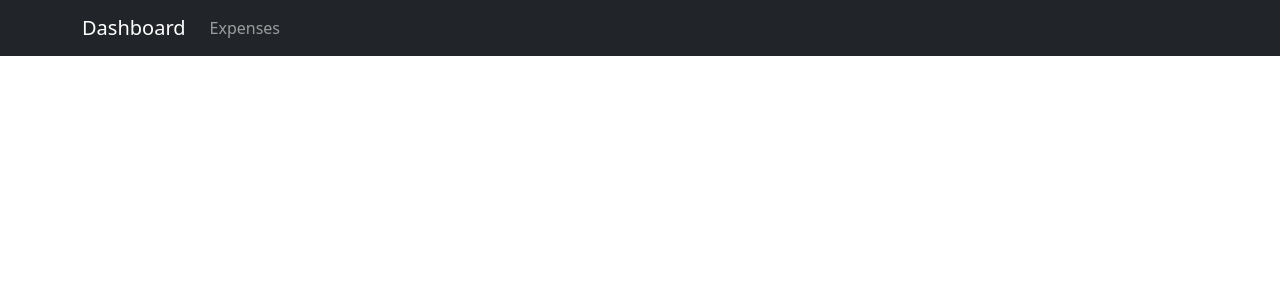
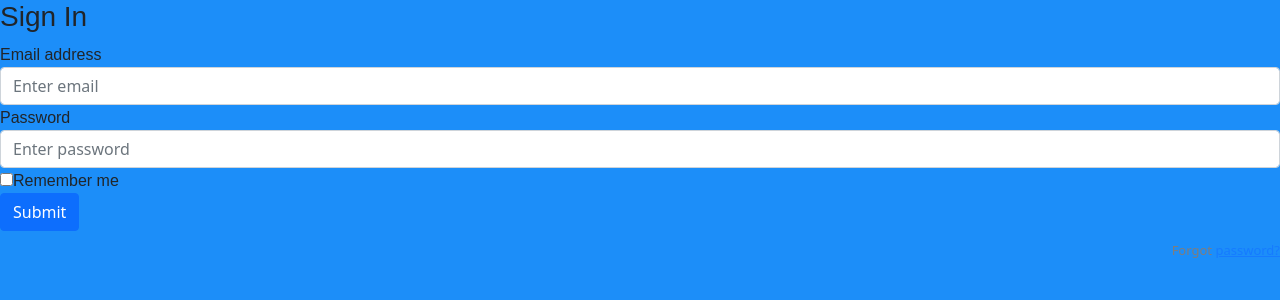
Before and after one commit to praveshcj/monthly_budget, a React (Create React App) app: page /login in a window 1280 px wide. Shown: the top 300 px of the page. Built offline with nearby package versions, Linux system fonts and the light colour scheme.

Commit message:
Added Basic Login Features

```diff
--- a/src/App.js
+++ b/src/App.js
@@ -3,9 +3,18 @@
 import Expenses from './components/Expenses/Expenses';
 import {Navbar, Nav, Container} from 'react-bootstrap';
 import { BrowserRouter as Router, Switch, Route } from 'react-router-dom';
+import LoginSignUp from './components/LoginSignUp/loginsignup';
+// import { AppContext } from './context/AppContext';
+import { Redirect } from 'react-router';
 
+class MoneyManager extends React.Component{
+  state={
+    isAuth: false,
+    username: ""
+  }
 
-const App = () => {
+	render(){
+    if (this.state.isAuth){
       return (
       <Router>
           <Navbar bg="dark" variant="dark">
@@ -18,9 +27,23 @@
         </Navbar>
       <Switch>
         <Route path='/expenses' component={Expenses}/>
+        <Route path='/login' component={LoginSignUp}/>
       </Switch>
     </Router>
     );
-};
+    }
+    else{
+      return(
+        <Router>
+          <Redirect to='/login'/>
+          <Switch>
+            <Route path='/login' component={LoginSignUp}/>
+          </Switch>
+        </Router>
 
-export default App;
+      );
+    }
+  }
+}
+
+export default MoneyManager;
--- /dev/null
+++ b/src/components/LoginSignUp/login.js
@@ -0,0 +1,33 @@
+import React, { Component } from "react";
+
+export default class Login extends Component {
+    render() {
+        return (
+            <form>
+                <h3>Sign In</h3>
+
+                <div className="form-group">
+                    <label>Email address</label>
+                    <input type="email" className="form-control" placeholder="Enter email" />
+                </div>
+
+                <div className="form-group">
+                    <label>Password</label>
+                    <input type="password" className="form-control" placeholder="Enter password" />
+                </div>
+
+                <div className="form-group">
+                    <div className="custom-control custom-checkbox">
+                        <input type="checkbox" className="custom-control-input" id="customCheck1" />
+                        <label className="custom-control-label" htmlFor="customCheck1">Remember me</label>
+                    </div>
+                </div>
+
+                <button type="submit" className="btn btn-primary btn-block">Submit</button>
+                <p className="forgot-password text-right">
+                    Forgot <a href="#">password?</a>
+                </p>
+            </form>
+        );
+    }
+}
--- /dev/null
+++ b/src/components/LoginSignUp/loginsignup.js
@@ -0,0 +1,26 @@
+import React, {Component } from 'react';
+import LogIn from './login';
+import SignUp  from './signup';
+
+
+class LoginSignUp extends Component{
+    state = {
+        loginFlag: 1
+    }
+
+    toggleChild(){
+        this.setState({
+            loginFlag: !this.loginFlag
+        })
+    }
+
+
+    render(){
+        if(this.state.loginFlag === 1 ){
+            return <LogIn toggleChild = {this.toggleChild}/>
+        }
+        else return <SignUp  toggleChild = {this.toggleChild}/>
+    }
+}
+
+export default LoginSignUp;
--- /dev/null
+++ b/src/components/LoginSignUp/signup.js
@@ -0,0 +1,36 @@
+import React, { Component } from "react";
+
+export default class SignUp extends Component {
+    render() {
+        return (
+            <form>
+                <h3>Sign Up</h3>
+
+                <div className="form-group">
+                    <label>First name</label>
+                    <input type="text" className="form-control" placeholder="First name" />
+                </div>
+
+                <div className="form-group">
+                    <label>Last name</label>
+                    <input type="text" className="form-control" placeholder="Last name" />
+                </div>
+
+                <div className="form-group">
+                    <label>Email address</label>
+                    <input type="email" className="form-control" placeholder="Enter email" />
+                </div>
+
+                <div className="form-group">
+                    <label>Password</label>
+                    <input type="password" className="form-control" placeholder="Enter password" />
+                </div>
+
+                <button type="submit" className="btn btn-primary btn-block">Sign Up</button>
+                <p className="forgot-password text-right">
+                    Already registered <a href="#">sign in?</a>
+                </p>
+            </form>
+        );
+    }
+}
--- a/src/context/AppContext.js
+++ b/src/context/AppContext.js
@@ -21,6 +21,8 @@
 };
 
 const initialState = {
+	isAuth: false,
+	username: "",
 	budget: 2000,
 	expenses: [
 		{ id: 12, name: 'shopping', cost: 40 },
@@ -37,6 +39,8 @@
 	return (
 		<AppContext.Provider
 			value={{
+				isAuth: state.isAuth,
+				username: state.username,
 				budget: state.budget,
 				expenses: state.expenses,
 				dispatch,
--- a/src/index.css
+++ b/src/index.css
@@ -11,3 +11,78 @@
   font-family: source-code-pro, Menlo, Monaco, Consolas, 'Courier New',
     monospace;
 }
+
+
+@import url('https://fonts.googleapis.com/css?family=Fira+Sans:400,500,600,700,800');
+
+* {
+  box-sizing: border-box;
+}
+body {
+  background: #1C8EF9 !important;
+  min-height: 100vh;
+  display: flex;
+  font-weight: 400;
+  font-family: 'Fira Sans', sans-serif;
+}
+
+h1,h2,h3,h4,h5,h6,label,span {
+  font-weight: 500;
+  font-family: 'Fira Sans', sans-serif;
+}
+
+body, html, .App, #root, .auth-wrapper {
+  width: 100%;
+  height: 100%;
+}
+
+.navbar-light {
+  background-color: #ffffff;
+  box-shadow: 0px 14px 80px rgba(34, 35, 58, 0.2);
+}
+
+.auth-wrapper {
+  display: flex;
+  justify-content: center;
+  flex-direction: column;
+  text-align: left;
+}
+
+.auth-inner {
+  width: 450px;
+  margin: auto;
+  background: #ffffff;
+  box-shadow: 0px 14px 80px rgba(34, 35, 58, 0.2);
+  padding: 40px 55px 45px 55px;
+  border-radius: 15px;
+  transition: all .3s;
+}
+
+.auth-wrapper .form-control:focus {
+  border-color: #167bff;
+  box-shadow: none;
+}
+
+.auth-wrapper h3 {
+  text-align: center;
+  margin: 0;
+  line-height: 1;
+  padding-bottom: 20px;
+}
+
+.custom-control-label {
+  font-weight: 400;
+}
+
+.forgot-password,
+.forgot-password a {
+  text-align: right;
+  font-size: 13px;
+  padding-top: 10px;
+  color: #7f7d7d;
+  margin: 0;
+}
+
+.forgot-password a {
+  color: #167bff;
+}
--- a/src/index.js
+++ b/src/index.js
@@ -1,13 +1,14 @@
 import React from 'react';
 import ReactDOM from 'react-dom';
 import './index.css';
-import App from './App';
+import {BrowserRouter } from 'react-router-dom';
 import reportWebVitals from './reportWebVitals';
+import MoneyManager from './App';
 
 ReactDOM.render(
-  <React.StrictMode>
-    <App />
-  </React.StrictMode>,
+  <BrowserRouter>
+    <MoneyManager />
+  </BrowserRouter>,
   document.getElementById('root')
 );
 
```
Also changed, not shown: src/components/LoginSignUp/final_component.js (added, +16 -0 lines). Lines whose indentation alone changed are shown as unchanged.
